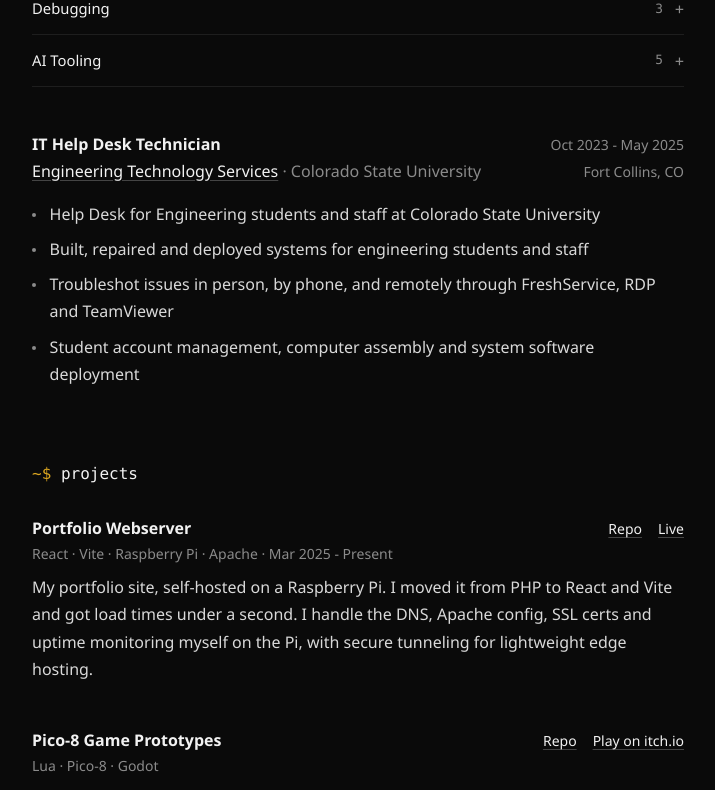
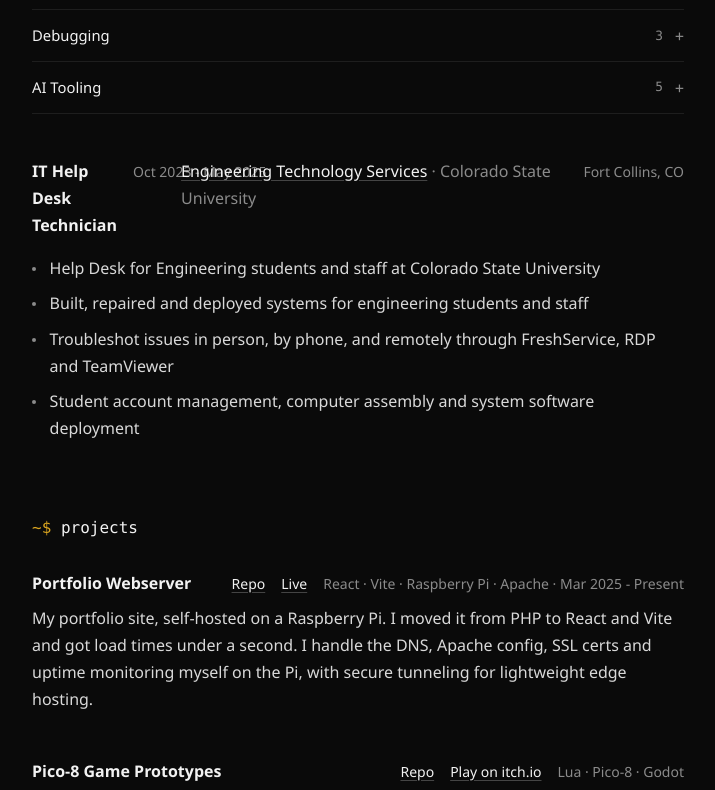
Before and after one commit to nkiv/pi-portfolio, a React (Vite) app: page / in a window 1280 px wide. Shown: the part 2540-3330 px from the top of the page, without its empty margins (282-997 px from the left). Built offline with nearby package versions, Linux system fonts and the light colour scheme.

Commit message:
Forgot to push these updates

```diff
--- a/src/About.jsx
+++ b/src/About.jsx
@@ -31,7 +31,6 @@ const charterGroups = [
       "Moved legacy tests over to modern Spring Boot patterns",
       "Wrote statistical distribution tests with a configurable tolerance",
       "Fixed a circuit breaker that could never open because a new one was created on every request.",
-      "Moved a service pipeline off static cloud credentials and onto short-lived, role-based AWS credentials",
       "Modernized 10+ services: Java 11 to 21, Spring Boot 2.7 to 3.x, and Spring Data for Cassandra and reactive Redis",
     ],
   },
@@ -159,13 +158,17 @@ function ExternalLink({ href, children }) {
 function Role({ title, org, orgHref, team, dates, place }) {
   return (
     <div className="role">
-      <h3 className="role-title">{title}</h3>
-      <span className="role-dates muted small">{dates}</span>
-      <p className="role-org muted">
+      <div className="row">
+        <h3>{title}</h3>
+        <span className="muted small">{dates}</span>
+      </div>
+      <div className="row">
+        <p className="muted">
           <ExternalLink href={orgHref}>{org}</ExternalLink>
           {team && ` · ${team}`}
         </p>
-      <span className="role-place muted small">{place}</span>
+        <span className="muted small">{place}</span>
+      </div>
     </div>
   );
 }
@@ -256,7 +259,8 @@ function About() {
       <Section id="projects" title="projects">
         {projects.map((p) => (
           <article className="entry project" key={p.name}>
-            <h3 className="project-name">{p.name}</h3>
+            <div className="row">
+              <h3>{p.name}</h3>
               <span className="project-links small">
                 {p.links.map((l) => (
                   <ExternalLink key={l.href} href={l.href}>
@@ -264,7 +268,8 @@ function About() {
                   </ExternalLink>
                 ))}
               </span>
-            <p className="project-tech muted small">
+            </div>
+            <p className="muted small">
               {p.tech}
               {p.date && ` · ${p.date}`}
             </p>
```
Lines whose indentation alone changed are shown as unchanged.
